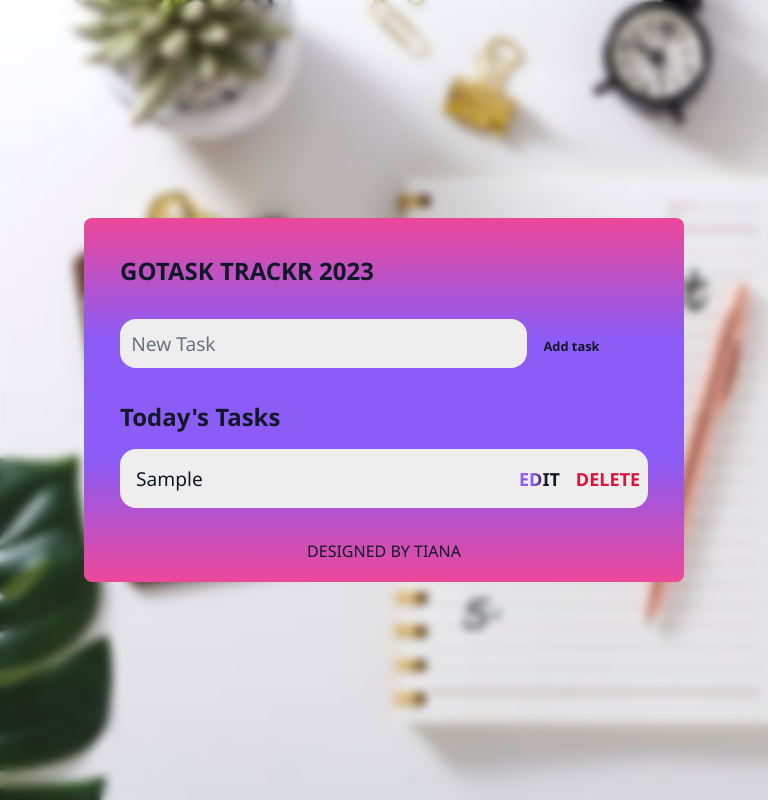
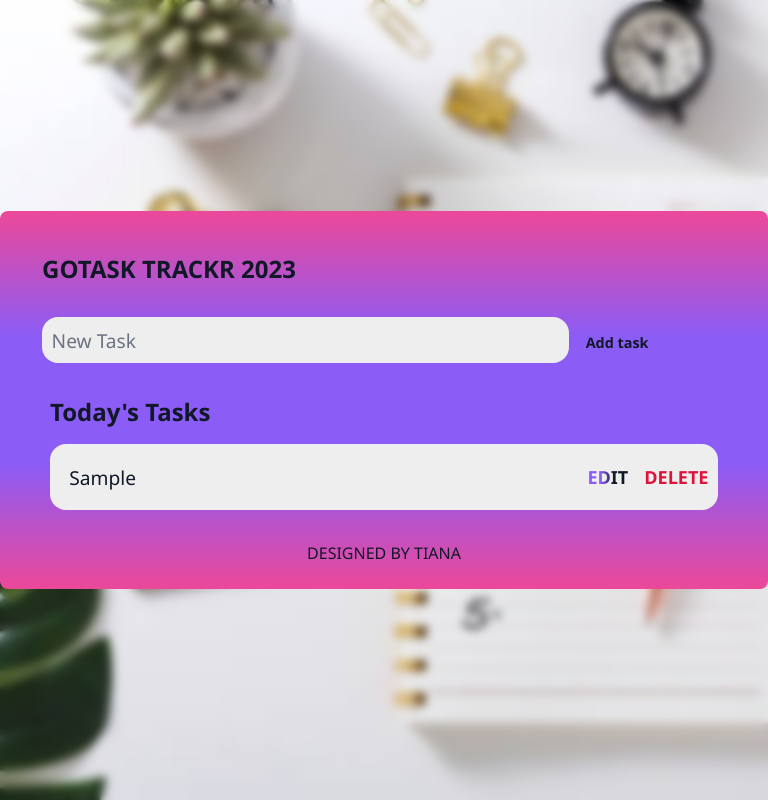
Before and after one commit to KrystalTiana/TASK_MANAGEMENT_JS-APP, a plain HTML site: page index.html in a window 768 px wide. Both pictures are taken after typing "Sample" into the empty fields and a click on the input "Add task". Drawn offline with Linux system fonts and the light colour scheme.

Commit message:
TodoJS Commit

```diff
--- a/mobile.css
+++ b/mobile.css
@@ -62,12 +62,12 @@ body{
 }
 .wrapper{
     margin: auto;
-    max-width: 600px;
+    max-width: 899px;
     width: 100%;
-    padding: 20px;
+    padding: 25px;
 }
 header{
-    padding: 1rem;
+    padding: 1rem 0.5rem;
     max-width: 700px;
     width: 100%;
     margin: 0 auto;
@@ -85,12 +85,12 @@ main{
 #new-task-input{
     font-size: 1.2rem;
     margin-right: 0.8rem;
-    padding: 0.7rem;
+    padding: 0.6rem;
     width: 77%;
 }
 
 #new-task-submit{
-    font-size: 0.8rem;
+    font-size: 0.9rem;
 }
 header h1{
     text-align: left;
@@ -99,10 +99,10 @@ header h1{
 #tasks .task .content .text{
     font-size: 1.2rem;
     width: 89%;
-    padding: 0.5rem;
+    padding: 0.6rem;
 }
 #tasks .task{
-    padding: 0.5rem;
+    padding: 0.6rem;
 }
 }
 @media (min-width: 900px) and (max-width: 1199px) {
```
